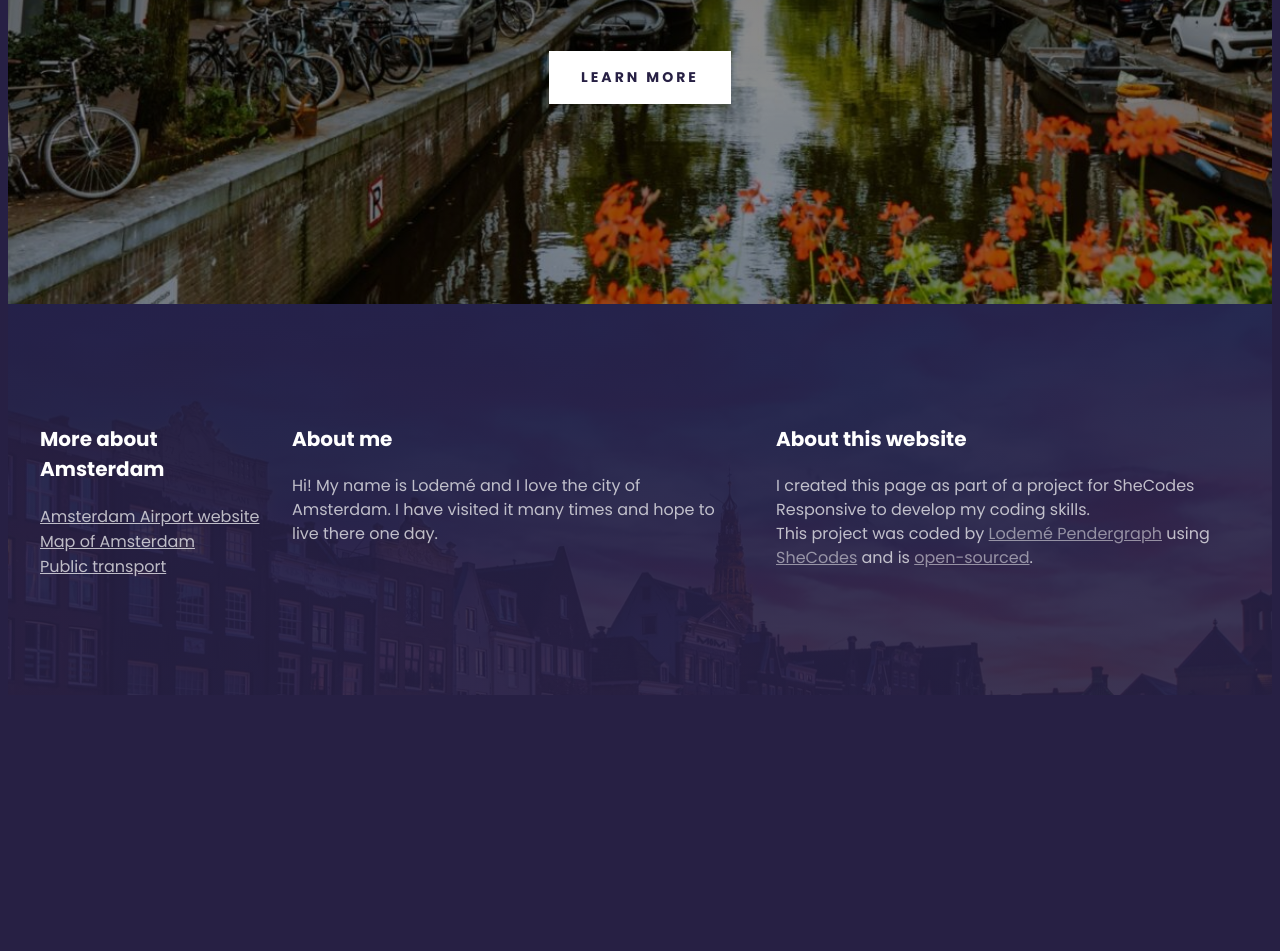
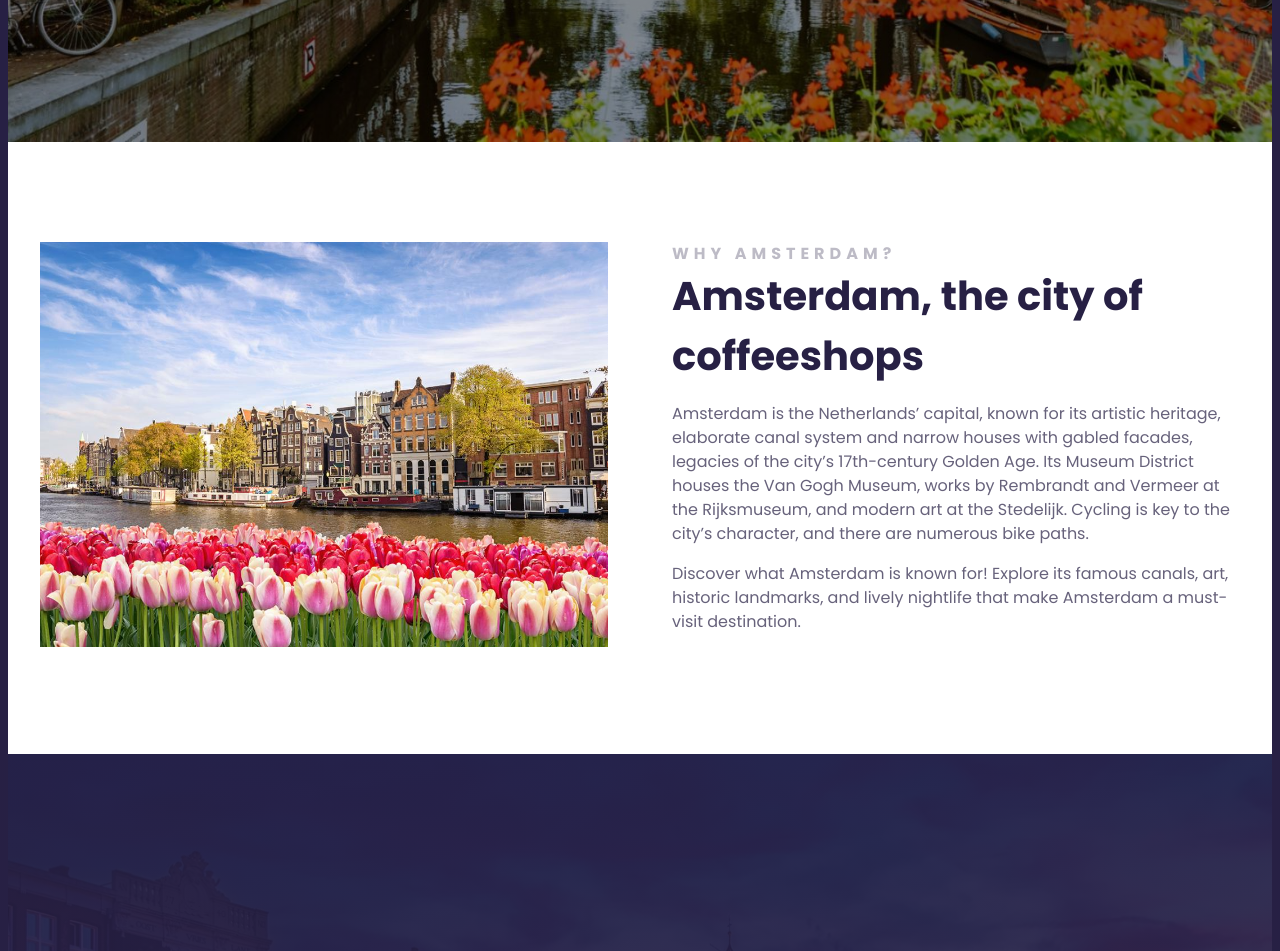
Before and after one commit to Lodeme101/My-favourite-city, a plain HTML site: page index.html in a window 1280 px wide. Shown: the part 603-1554 px from the top of the page. Before the commit the page ends 1306 px from the top, so only its background shows below. Drawn offline with Linux system fonts and the light colour scheme.

Commit message:
Added main section into html, added css styling

```diff
--- a/index.html
+++ b/index.html
@@ -15,16 +15,43 @@
   </head>
   <body>
     <div class="container">
-      <div class="hero">
       <header>
         <h3>.TRAVEL.</h3>
         <h1>Welcome to Amsterdam</h1>
         <h2>Capital city of The Netherlands</h2>
         <a href="#more">Learn more</a>
       </header>
+      <main>
+        <section class="grid grid-2-columns">
+          <div>
+            <img
+              src="images/building.png"
+              alt="Amsterdam Building"
+              class="img-responsive"
+            />
           </div>
+          <div>
+            <h2>Why Amsterdam?</h2>
+            <h3>Amsterdam, the city of coffeeshops</h3>
+            <p>
+              Amsterdam is the Netherlands’ capital, known for its artistic
+              heritage, elaborate canal system and narrow houses with gabled
+              facades, legacies of the city’s 17th-century Golden Age. Its
+              Museum District houses the Van Gogh Museum, works by Rembrandt and
+              Vermeer at the Rijksmuseum, and modern art at the Stedelijk.
+              Cycling is key to the city’s character, and there are numerous
+              bike paths.
+            </p>
+            <p>
+              Discover what Amsterdam is known for! Explore its famous canals,
+              art, historic landmarks, and lively nightlife that make Amsterdam
+              a must-visit destination.
+            </p>
+          </div>
+        </section>
+      </main>
       <footer>
-        <section class="grid">
+        <section class="grid grid-3-columns">
           <div>
             <h3>More about Amsterdam</h3>
 
--- a/src/styles.css
+++ b/src/styles.css
@@ -16,25 +16,23 @@ header {
 header h1 {
   font-weight: 700;
   font-size: 96px;
-  line-height: 1.5;
-  letter-spacing: 0%;
+  line-height: 1;
+  margin: 30px 0;
 }
 
 header h2 {
   font-weight: 400;
   font-size: 40px;
   line-height: 1.5;
-  letter-spacing: 0%;
-  text-align: center;
+  margin: 0;
 }
 
 header h3 {
-  font-family: Poppins;
   font-weight: 900;
   font-size: 24px;
-  line-height: 100%;
+  line-height: 1.5;
   letter-spacing: 5px;
-  text-align: center;
+  margin: 0;
 }
 
 header a {
@@ -50,6 +48,42 @@ header a {
   text-decoration: none;
   text-transform: uppercase;
   background: white;
+}
+
+main {
+  background-color: white;
+}
+
+main h2 {
+  font-weight: 700;
+  font-size: 16px;
+  line-height: 1.5;
+  letter-spacing: 5px;
+  margin: 0;
+  color: #272044;
+  opacity: 30%;
+  text-transform: uppercase;
+}
+
+main h3 {
+  font-weight: 700;
+  font-size: 40px;
+  line-height: 1.5;
+  margin: 0;
+  color: #272044;
+}
+
+main p {
+  font-weight: 400;
+  font-size: 16px;
+  line-height: 1.5;
+  color: #272044;
+  opacity: 0.7;
+}
+
+main img {
+  height: auto;
+  width: 100%;
 }
 
 footer {
@@ -75,7 +109,6 @@ footer p {
   font-weight: 400;
   font-size: 16px;
   opacity: 0.7;
-  margin-right: 20px;
   line-height: 24px;
 }
 
@@ -94,6 +127,12 @@ footer a {
   opacity: 0.7;
 }
 
+section {
+  max-width: 1200px;
+  margin: 0 auto;
+  padding: 100px 0;
+}
+
 .container {
   max-width: 1400px;
   margin: 0 auto;
@@ -101,13 +140,15 @@ footer a {
 
 .grid {
   display: grid;
-  grid-template-columns: 1fr 2fr 2fr;
-  grid-gap: 20px;
+  grid-gap: 64px;
 }
 
-section {
-  max-width: 1200px;
-  margin: 0 auto;
+.grid-2-columns {
+  grid-template-columns: 1fr 1fr;
+}
+
+.grid-3-columns {
+  grid-template-columns: 1fr 2fr 2fr;
 }
 
 @media (max-width: 900px) {
@@ -126,4 +167,13 @@ section {
   header h3 {
     font-size: 12px;
   }
+
+  .grid {
+    grid-template-columns: 1fr;
+    grid-gap: 32px;
+  }
+
+  section {
+    padding: 30px;
+  }
 }
```
Lines whose indentation alone changed are shown as unchanged.
